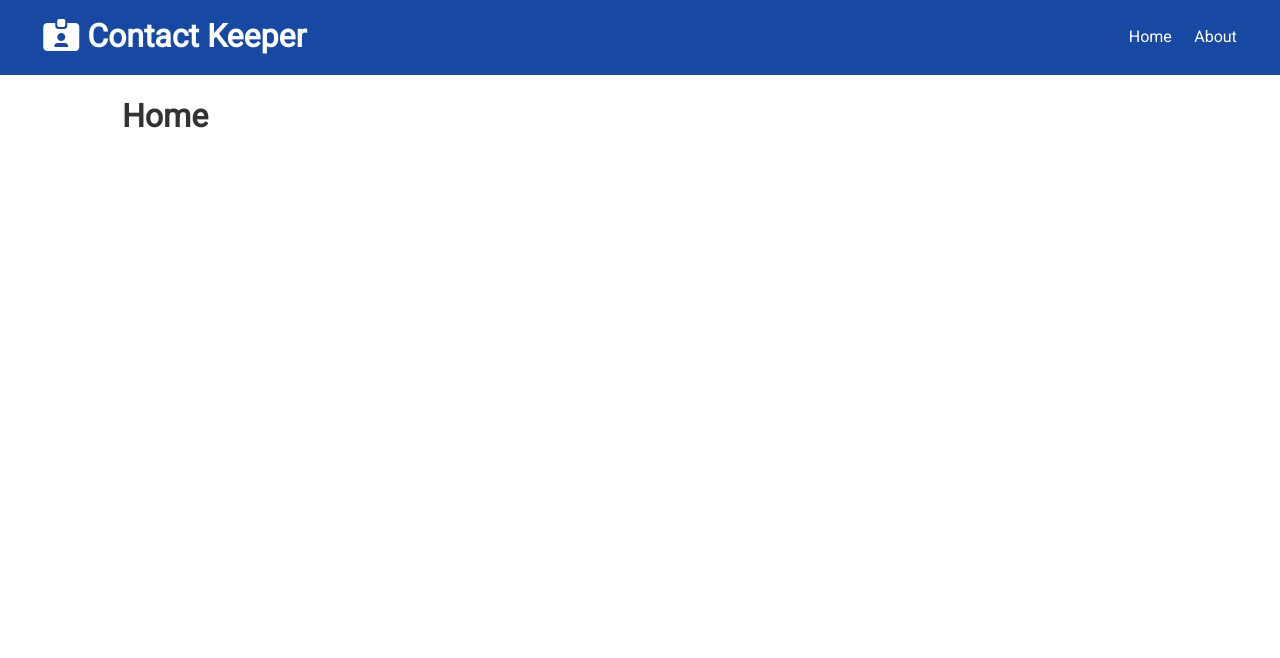
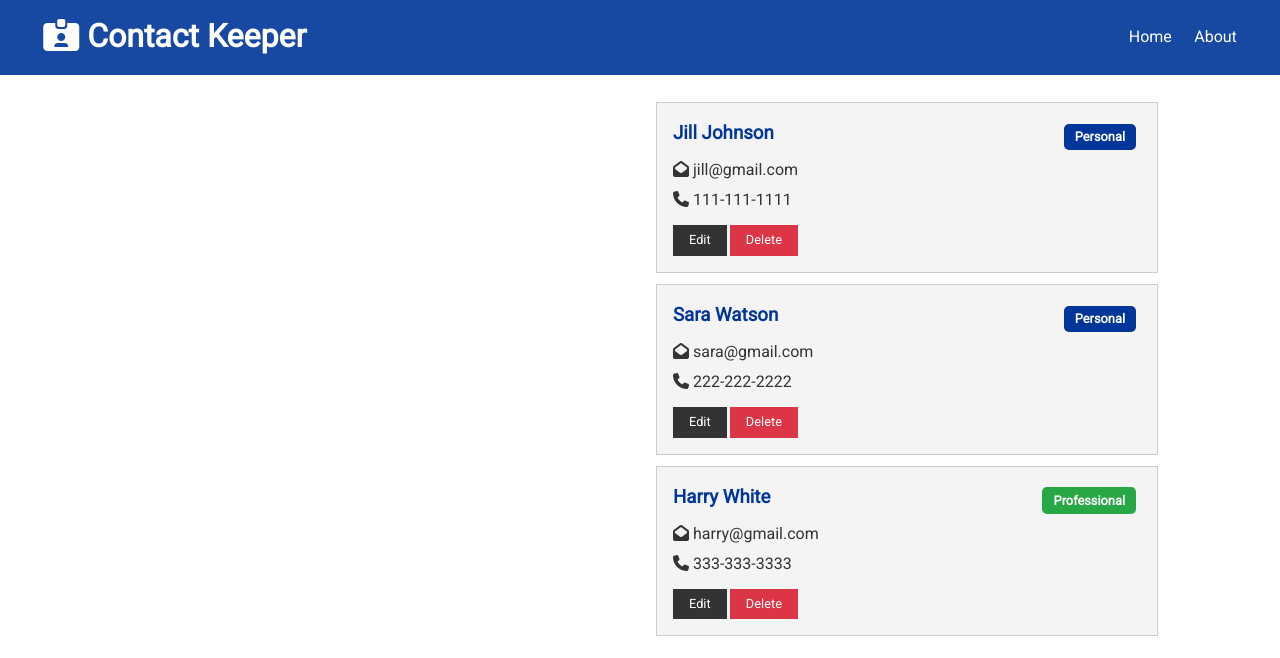
Before and after one commit to CodyKelly/contact-keeper, a React (Create React App) app in the folder client/: page / in a window 1280 px wide. Shown: the top 658 px of the page. Built offline with nearby package versions, Linux system fonts and the light colour scheme.

Commit message:
Added contact cards

```diff
--- a/client/public/index.html
+++ b/client/public/index.html
@@ -11,7 +11,7 @@
     />
     <link rel="apple-touch-icon" href="%PUBLIC_URL%/logo192.png" />
     <link rel="manifest" href="%PUBLIC_URL%/manifest.json" />
-    <script src="https://kit.fontawesome.com/9a6f81a77c.js" crossorigin="anonymous"></script>
+    <script src="https://kit.fontawesome.com/72684cc11f.js" crossorigin="anonymous"></script>
     <title>Contact Keeper | Keep track of your contacts!</title>
   </head>
   <body>
--- /dev/null
+++ b/client/src/components/contacts/ContactItem.js
@@ -0,0 +1,43 @@
+import React from 'react';
+import PropTypes from 'prop-types';
+
+const ContactItem = ({ contact: { id, name, email, phone, type } }) => {
+  return (
+    <div className="card bg-light">
+      <h3 className="text-primary text-left">
+        {name}{' '}
+        <span
+          style={{ float: 'right' }}
+          className={
+            'badge ' +
+            (type === 'professional' ? 'badge-success' : 'badge-primary')
+          }
+        >
+          {type[0].toUpperCase() + type.slice(1)}
+        </span>
+      </h3>
+      <ul className="list">
+        {email && (
+          <li>
+            <i className="fas fa-envelope-open" /> {email}
+          </li>
+        )}
+        {phone && (
+          <li>
+            <i className="fas fa-phone" /> {phone}
+          </li>
+        )}
+      </ul>
+      <p>
+        <button className="btn btn-dark btn-sm">Edit</button>
+        <button className="btn btn-danger btn-sm">Delete</button>
+      </p>
+    </div>
+  );
+};
+
+ContactItem.propTypes = {
+  contact: PropTypes.object.isRequired,
+};
+
+export default ContactItem;
--- /dev/null
+++ b/client/src/components/contacts/Contacts.js
@@ -0,0 +1,18 @@
+import React, { Fragment, useContext } from 'react';
+import ContactContext from '../../context/contact/contactContext';
+import ContactItem from './ContactItem';
+
+const Contact = () => {
+  const contactContext = useContext(ContactContext);
+
+  const { contacts } = contactContext;
+  return (
+    <Fragment>
+      {contacts.map((contact) => (
+        <ContactItem contact={contact} key={contact.id} />
+      ))}
+    </Fragment>
+  );
+};
+
+export default Contact;
--- a/client/src/components/pages/Home.js
+++ b/client/src/components/pages/Home.js
@@ -1,9 +1,13 @@
 import React from 'react';
+import Contacts from '../contacts/Contacts';
 
 const Home = () => {
   return (
-    <div>
-      <h1>Home</h1>
+    <div className="grid-2">
+      <div>{/* ContactForm */}</div>
+      <div>
+        <Contacts />
+      </div>
     </div>
   );
 };
```
